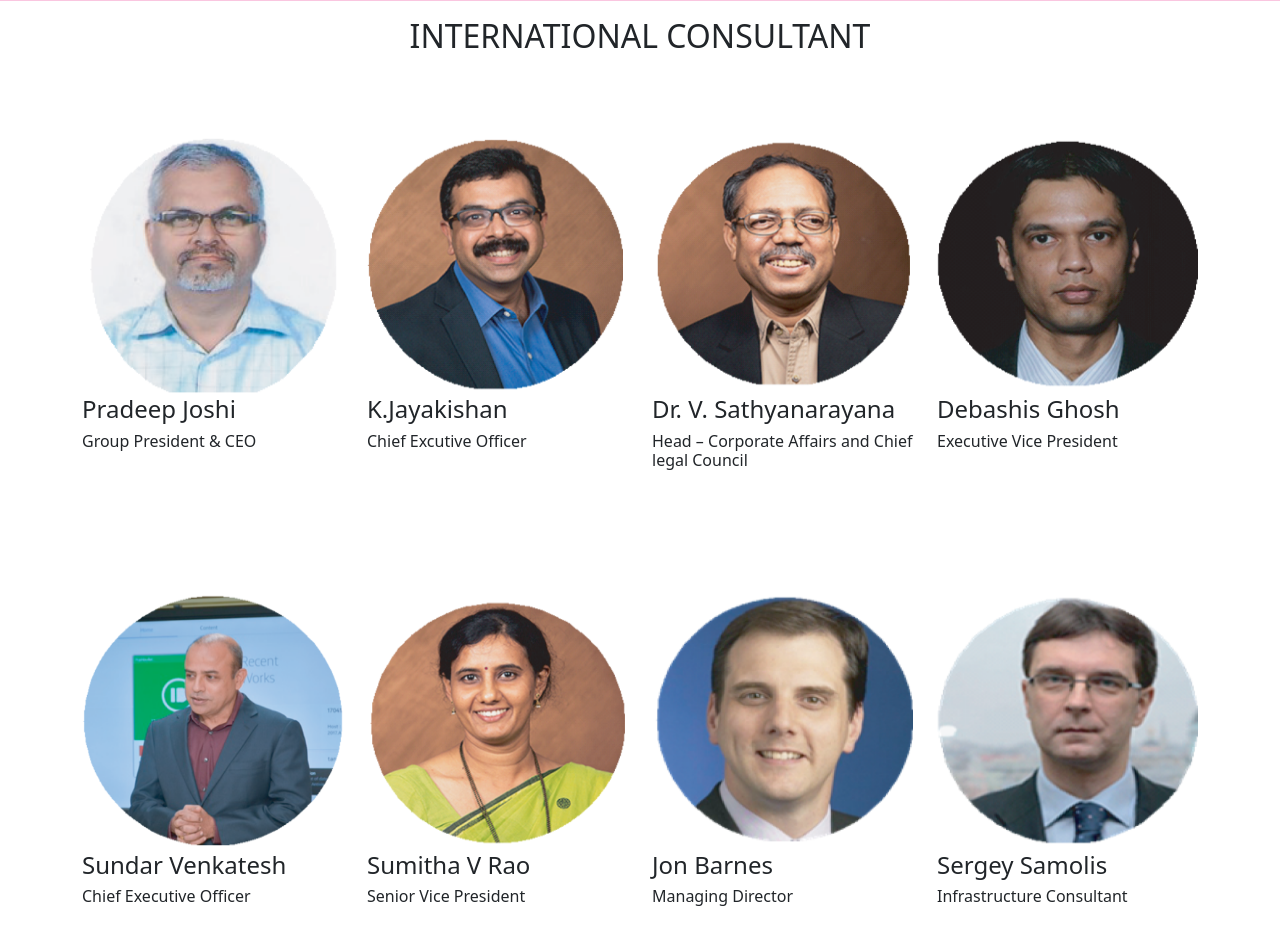
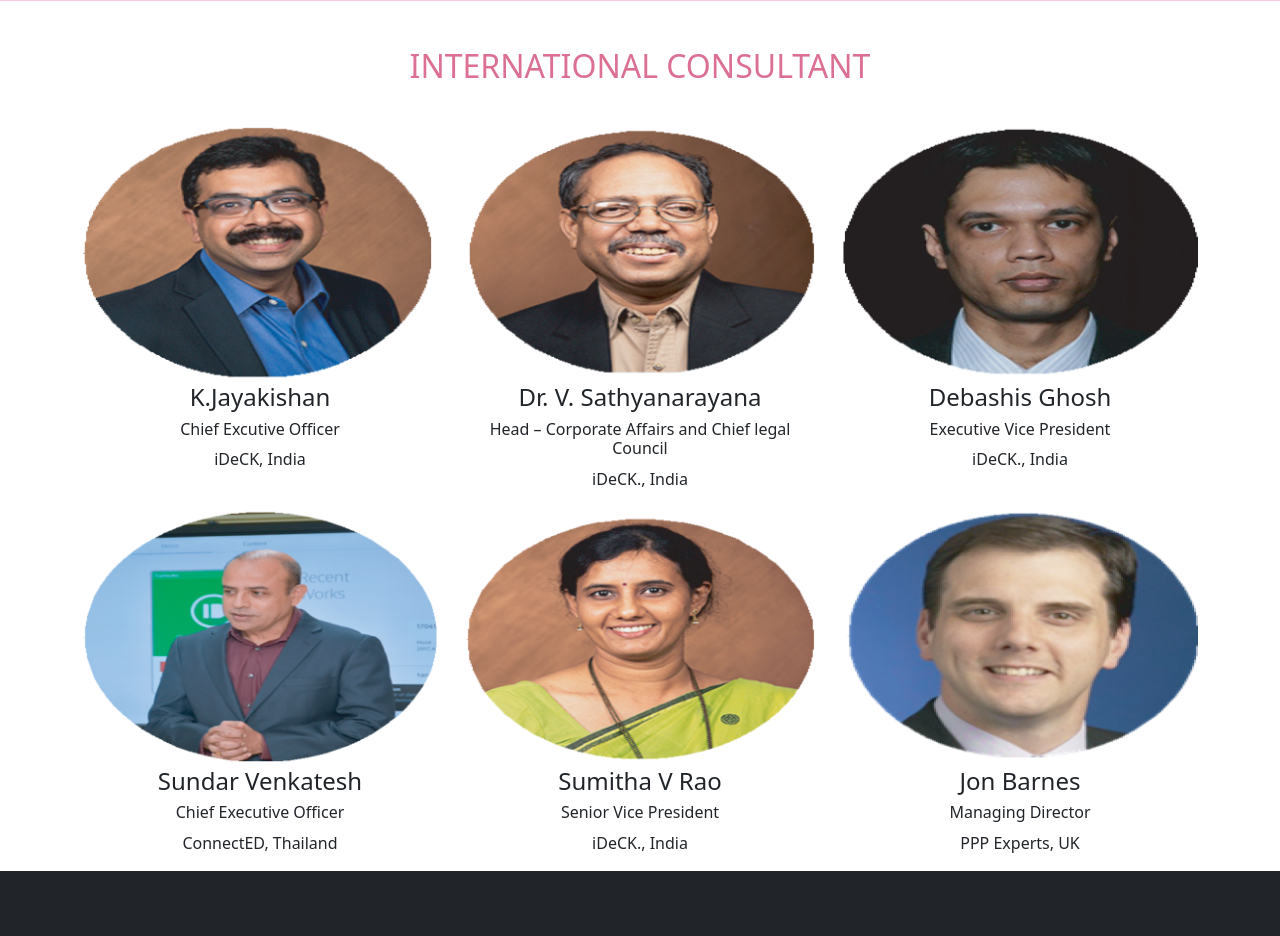
Before and after one commit to Supriya-debnath/GCBCL-client-side, a React (Create React App) app: page /director in a window 1280 px wide. Shown: the part 200-1136 px from the top of the page. Built offline with nearby package versions, Linux system fonts and the light colour scheme.

Commit message:
Not Found page added

```diff
--- a/package.json
+++ b/package.json
@@ -15,6 +15,7 @@
     "react-router-dom": "^6.14.2",
     "react-scripts": "5.0.1",
     "react-slick": "^0.29.0",
+    "swiper": "^6.8.4",
     "web-vitals": "^2.1.4"
   },
   "scripts": {
--- a/src/App.js
+++ b/src/App.js
@@ -41,6 +41,8 @@ import NasrinMahmooda from './Components/TeamDetails/NasrinMahmooda/NasrinMahmoo
 import ResearchPaper from './Components/Archive/ResearchPaper/ResearchPaper';
 import Events from './Components/Archive/Events/Events';
 import Picture from './Components/Archive/Picture/Picture';
+import NotFound from './Components/NotFound/NotFound';
+
 
 
 function App() {
@@ -142,6 +144,10 @@ function App() {
           <Route path="/contact" element={<Contact />}>
           </Route>
 
+
+          <Route path="*" element={<NotFound />}>
+          </Route>
+
   </Routes>
     <Footer></Footer>
 
--- a/src/Components/AllAboutUs/BoardDirector/BoardDirector.css
+++ b/src/Components/AllAboutUs/BoardDirector/BoardDirector.css
@@ -1,5 +1,7 @@
 .board-title{
     text-align: center;
+    padding: 30px;
+    color: palevioletred;
 }
 
 #team{
@@ -19,8 +21,11 @@
 .team-img{
     position: relative;
 }
+.team-text{
+    text-align: center;
+}
 
-.team-img .overly{
+/* .team-img .overly{
     position: absolute;
     content: '';
     left: 10px;
@@ -32,9 +37,9 @@
     border-radius: 50%;
     transform: scale(0);
     transition: all linear .3s;
-}
+} */
 
-.team-img .overly ul li a{
+/* .team-img .overly ul li a{
     width: 30px;
     height: 30px;
     border-radius: 50px;
@@ -52,17 +57,17 @@
 
 .main-team:hover .team-img .overly{
     transform: scale(1);
-}
+} */
 
-.team-text p{
+/* .team-text p{
     transform: scale(0);
 }
 
 .main-team:hover .team-text p{
     transform: scale(1);
-}
+} */
 
-.main-team{
+/* .main-team{
     padding-top: 72px;
 }
 
@@ -72,4 +77,4 @@
 
 .main-team:hover .team-text{
     border: 2px solid #ddd;
-}
+} */
--- a/src/Components/AllAboutUs/BoardDirector/BoardDirector.js
+++ b/src/Components/AllAboutUs/BoardDirector/BoardDirector.js
@@ -25,21 +25,8 @@ const BoardDirector = () => {
                 </div>
 
                 <div className="row">
-         <div className="col-lg-3">
-           <div className="main-team transition">
-             <div className="team-img">
-               <img style={{height: 260}}  src={img6} className="img-fluid w-100" alt=""/>
-               <div className="overly transition">
-               </div>
-             </div>
-             <div className="team-text">
-               <h4>Pradeep Joshi</h4>
-               <h6>Group President & CEO</h6>
-               <p className="transition">Green Circle Inc, India</p>
-             </div>
-           </div>
-         </div>
-         <div className="col-lg-3">
+
+         <div className="col-lg-4">
            <div className="main-team transition">
              <div className="team-img">
                <img style={{height: 260}}  src={img7} className="img-fluid w-100" alt=""/>
@@ -54,7 +41,7 @@ const BoardDirector = () => {
              </div>
            </div>
          </div>
-         <div className="col-lg-3">
+         <div className="col-lg-4">
            <div className="main-team transition">
              <div className="team-img">
                <img style={{height: 260}} src={img0} className="img-fluid w-100" alt=""/>
@@ -69,7 +56,7 @@ const BoardDirector = () => {
              </div>
            </div>
          </div>
-         <div className="col-lg-3">
+         <div className="col-lg-4">
            <div className="main-team transition">
              <div className="team-img">
                <img style={{height: 260}}  src={img9} className="img-fluid w-100" alt=""/>
@@ -93,7 +80,7 @@ const BoardDirector = () => {
 
 
          <div className='row'>
-         <div className="col-lg-3">
+         <div className="col-lg-4">
            <div className="main-team transition">
              <div className="team-img">
                <img style={{height: 260}}  src={img1} className="img-fluid w-100" alt=""/>
@@ -109,7 +96,7 @@ const BoardDirector = () => {
            </div>
          </div>
 
-         <div className="col-lg-3">
+         <div className="col-lg-4">
            <div className="main-team transition">
              <div className="team-img">
                <img style={{height: 260}}  src={img2} className="img-fluid w-100" alt=""/>
@@ -125,7 +112,7 @@ const BoardDirector = () => {
            </div>
          </div>
 
-         <div className="col-lg-3">
+         <div className="col-lg-4">
            <div className="main-team transition">
              <div className="team-img">
                <img style={{height: 260}}  src={img3} className="img-fluid w-100" alt=""/>
@@ -141,21 +128,6 @@ const BoardDirector = () => {
            </div>
          </div>
 
-         <div className="col-lg-3">
-           <div className="main-team transition">
-             <div className="team-img">
-               <img style={{height: 260}}  src={img4} className="img-fluid w-100" alt=""/>
-               <div className="overly transition">
-
-               </div>
-             </div>
-             <div className="team-text">
-               <h4>Sergey Samolis</h4>
-               <h6>Infrastructure Consultant</h6>
-               <p className="transition">Venuelinks, UK</p>
-             </div>
-           </div>
-         </div>
 
           </div>
 
--- a/src/Components/Archive/Picture/Picture.js
+++ b/src/Components/Archive/Picture/Picture.js
@@ -1,11 +1,77 @@
 import React from 'react';
 import './Picture.css';
+
+// import {Swiper, SwiperSlide} from 'swiper/react';
+
+// import "swiper/css";
+// import "swiper/css/effect-coverflow";
+// import 'swiper/css/navigation';
+// import 'swiper/css/pagination';
+
+// import {EffectCoverflow, Pagination, Navigation} from 'swiper';
+
+// import img_slide1 from '../../../Images/Abul Quasem pic.docx.jpg'
+// import img_slide2 from '../../../Images/GCBCL TEAM.docx (7).png'
+// import img_slide3 from '../../../Images/GCBCL TEAM.docx (8).png'
+// import img_slide4 from '../../../Images/GCBCL TEAM.docx (9).png'
+
 
 const Picture= () => {
     return (
         <div>
             <>
-        <h2>Picture Pages...</h2>
+        <div className='container'>
+            <h2 className='heading'>Gallery World</h2>
+            {/* <Swiper
+                effect={'coverflow'}
+                grabCursor= {true}
+                centeredSlides= {true}
+                loop={true}
+                slidesPerView={'auto'}
+                coverflowEffect={
+                    {
+                        rotate: 0,
+                        stretch: 0,
+                        depth: 100,
+                        modifier:2.5
+                    }
+                }
+                pagination={{el:'.swiper-pagination', clickable:true}}
+                navigation={{
+                    nextEl:'swiper-button-next',
+                    prevEl:'swiper-button-prev',
+                    clickable:true,
+                }}
+                modules={[EffectCoverflow, Pagination, Navigation]}
+
+                className='swiper_container'
+            >
+                <SwiperSlide>
+                <img  style={{ height: "450px", padding:"20px" }} src={img_slide1} alt=""/>
+                </SwiperSlide>
+                <SwiperSlide>
+                <img src={img_slide2} alt=""/>
+                </SwiperSlide>
+                <SwiperSlide>
+                <img src={img_slide3} alt=""/>
+                </SwiperSlide>
+                <SwiperSlide>
+                <img src={img_slide4} alt=""/>
+                </SwiperSlide>
+
+                <div className='slider-controler'>
+                    <div className='swiper-button-prev slider-arrow'>
+                        <ion-icon name='arrow-back-outline'></ion-icon>
+                    </div>
+                    <div className='swiper-button-next slider-arrow'>
+                        <ion-icon name='arrow-forword-outline'></ion-icon>
+                    </div>
+                    <div className='swiper-pagination'></div>
+                </div>
+
+
+            </Swiper> */}
+        </div>
         </>
         </div>
     );
--- a/src/Components/Home/Header/Header.js
+++ b/src/Components/Home/Header/Header.js
@@ -21,7 +21,9 @@ const Header = () => {
           <Navbar.Text>
           <div className="col-md-6 col-lg-12 ">
 
-                            <a href="https://www.facebook.com/people/ReeZaas-Your-Dr-Chef/61550330001567/">
+                            {/* <a href="https://www.facebook.com/people/ReeZaas-Your-Dr-Chef/61550330001567/"> */}
+
+                            <a href="https://www.facebook.com/GCBCL">
                             <i className="fab fa-facebook-f  me-4 fs-6 text-white"> </i>
                             </a>
 
--- a/src/Components/Home/OurServices/OurServices.js
+++ b/src/Components/Home/OurServices/OurServices.js
@@ -7,14 +7,14 @@ import Service from '../Service/Service';
 const OurServices = () => {
     const [ services, setServices]= useState([]);
 
-    const settings = {
-        className: "center",
-        centerMode: true,
-        infinite: true,
-        centerPadding: "60px",
-        slidesToShow: 3,
-        speed: 500
-      };
+    // const settings = {
+    //     className: "center",
+    //     centerMode: true,
+    //     infinite: true,
+    //     centerPadding: "60px",
+    //     slidesToShow: 3,
+    //     speed: 500
+    //   };
 
 
     useEffect(() => {
@@ -54,11 +54,11 @@ const OurServices = () => {
 
 
 
-            <div className="row-cols-1 row-cols-md-1 row-cols-lg-1 g-4">
-            <Slider {...settings}>
+            <div className="row row-cols-1 row-cols-md-2 row-cols-lg-3 g-4">
+            {/* <Slider {...settings}> */}
 
                 {services.map(service => <Service key={service._id} service={service}/>)}
-                </Slider>
+                {/* </Slider> */}
 
             </div>
 
--- /dev/null
+++ b/src/Components/NotFound/NotFound.css
@@ -0,0 +1,4 @@
+.notF{
+    text-align: center;
+    justify-content: center;
+}
--- /dev/null
+++ b/src/Components/NotFound/NotFound.js
@@ -0,0 +1,15 @@
+import React from 'react';
+import { Button } from 'react-bootstrap';
+import { Link } from 'react-router-dom';
+import './NotFound.css';
+
+const NotFound = () => {
+    return (
+        <div>
+            <img style={{ height: "600px" }} className="img-fluid w-100" src="https://freefrontend.com/assets/img/html-funny-404-pages/CodePen-404-Page.gif" alt="" />
+            <Link to="/"><button className='btn1 btn-success text-white w-25 rounded-0  notF '>Go Back</button></Link>
+        </div>
+    );
+};
+
+export default NotFound;
```
Also changed, not shown: public/servicesDB.json (+0 -12 lines), 1 other file (tests, documents, lock files or other folders).
